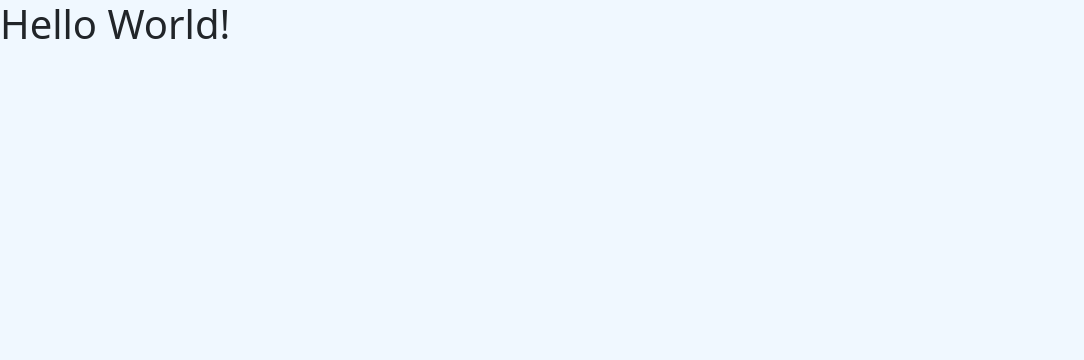
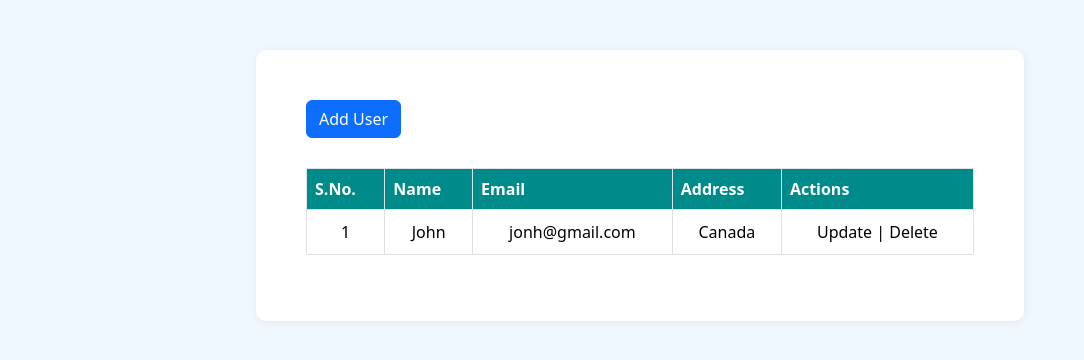
Before and after one commit to Phsla00/crud-mern-stack, a React (Create React App) app in the folder client/: page / in a window 1280 px wide. Shown: the top 360 px of the page, without its empty margins (0-1084 px from the left). Built offline with nearby package versions, Linux system fonts and the light colour scheme.

Commit message:
feat: create user table

```diff
--- a/client/src/App.js
+++ b/client/src/App.js
@@ -1,9 +1,10 @@
 import './App.css';
+import User from './components/GetUser/index.jsx';
 
 function App() {
   return (
     <div className="App">
-      <h1>Hello World!</h1>
+      <User />
     </div>
   );
 }
--- a/client/src/components/GetUser/index.css
+++ b/client/src/components/GetUser/index.css
@@ -0,0 +1,24 @@
+.user-table {
+    width: 60%;
+    margin: 50px auto;
+    padding: 50px;
+    border-radius: 10px;
+    background-color: #fff;
+    box-shadow: 1px 1px 8px rgba(0, 0, 0, 0.065);
+}
+
+.user-table table {
+    width: 100%;
+    margin-top: 30px;
+}
+
+.user-table table thead th {
+    background-color: #008b8b;
+    color: #fff;
+}
+
+.user-table table tbody td {
+    padding: 10px;
+    text-align: center;
+    vertical-align: middle;
+}
--- a/client/src/components/GetUser/index.jsx
+++ b/client/src/components/GetUser/index.jsx
@@ -1,8 +1,31 @@
 import React from 'react';
+import './index.css';
 
 const User = () => {
     return (
-        <div></div>
+        <div className="user-table">
+            <button type="button" class="btn btn-primary">Add User</button>
+            <table className="table table-bordered">
+                <thead>
+                    <tr>
+                        <th scope="col">S.No.</th>
+                        <th scope="col">Name</th>
+                        <th scope="col">Email</th>
+                        <th scope="col">Address</th>
+                        <th scope="col">Actions</th>
+                    </tr>
+                </thead>
+                <tbody>
+                    <tr>
+                        <td>1</td>
+                        <td>John</td>
+                        <td>jonh@gmail.com</td>
+                        <td>Canada</td>
+                        <td>Update | Delete</td>
+                    </tr>
+                </tbody>
+            </table>
+        </div>
     )
 }
 
```
